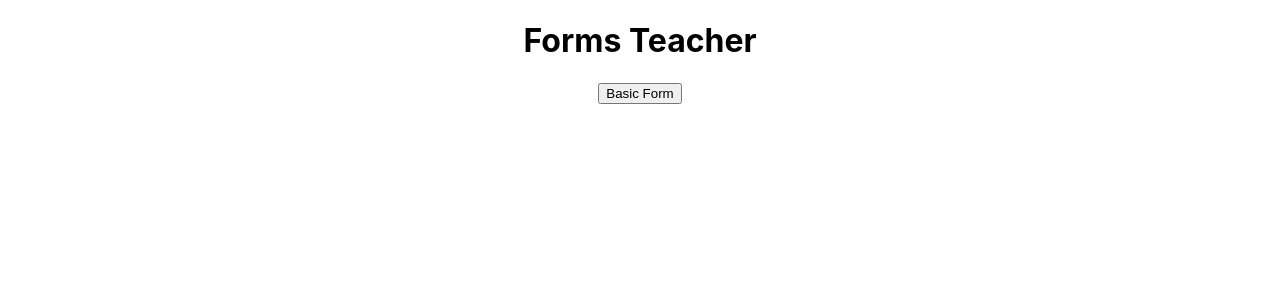
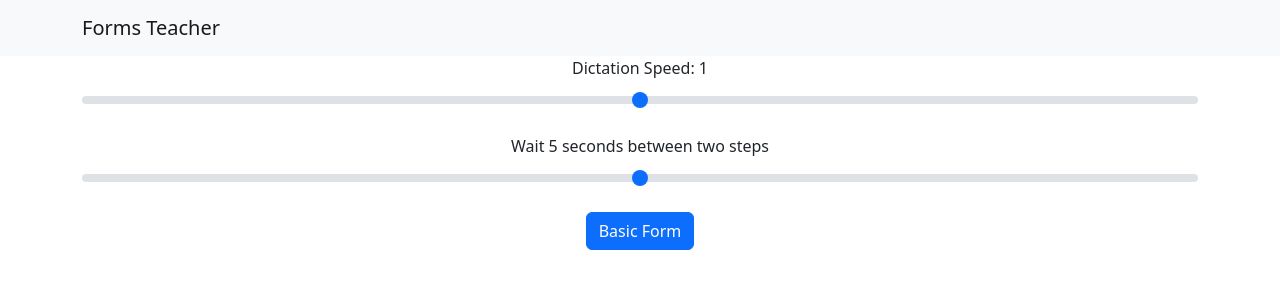
Before and after one commit to mlamina/forms-teacher, a React (Create React App) app: page / in a window 1280 px wide. Shown: the top 300 px of the page. Built offline with nearby package versions, Linux system fonts and the light colour scheme.

Commit message:
Add basic UI controls

```diff
--- a/package.json
+++ b/package.json
@@ -7,7 +7,9 @@
     "@testing-library/jest-dom": "^5.16.5",
     "@testing-library/react": "^13.4.0",
     "@testing-library/user-event": "^13.5.0",
+    "bootstrap": "^5.2.3",
     "react": "^18.2.0",
+    "react-bootstrap": "^2.7.0",
     "react-dom": "^18.2.0",
     "react-scripts": "5.0.1",
     "react-slider": "^2.0.4",
--- a/src/App.js
+++ b/src/App.js
@@ -1,53 +1,132 @@
 import "./App.css"
-import {useState} from "react"
+import {useEffect, useState} from "react"
+import Button from 'react-bootstrap/Button';
+import Container from 'react-bootstrap/Container';
+import Navbar from 'react-bootstrap/Navbar';
+import {Col, Form, Row} from "react-bootstrap";
+
+
+const MAX_SECONDS_BETWEEN_STEPS = 10;
+const synth = window.speechSynthesis;
+
+const delay = ms => new Promise((res) => {
+    console.log("Waiting " + ms)
+    return setTimeout(res, ms)
+});
+
+class FormPlayer {
+
+    constructor() {
+        this.isPlaying = false
+        this.dictationSpeed = 1
+        this.timeBetweenSteps = 1
+        this.currentStep = 0
+    }
+
+    async play(form) {
+        this.currentStep = 0
+        await this.speak("Basic Form. Ready, begin.")
+        while (this.currentStep < form.length) {
+            await delay(1000 * this.timeBetweenSteps)
+            console.log("Playing step " + this.currentStep)
+            await this.speak(form[this.currentStep])
+            this.currentStep = this.currentStep + 1
+        }
+        console.log("Done!")
+    }
+
+    stop() {
+        console.log("Stopping")
+        this.isPlaying = false
+        this.currentStep = 0
+        synth.cancel()
+    }
+
+    speak = async (text) => {
+        return new Promise((resolve, reject) => {
+            let utterThis = new SpeechSynthesisUtterance();
+            utterThis.text = text
+            utterThis.rate = this.dictationSpeed
+            synth.speak(utterThis);
+            utterThis.onend = resolve;
+        });
+    };
+}
+
+let formPlayer = new FormPlayer()
 
 function App() {
 
-    let playing = false;
+    const [isPlaying, setIsPlaying] = useState(false);
     const [buttonText, setButtonText] = useState("Basic Form");
-    const synth = window.speechSynthesis;
+    const [timeBetweenSteps, setTimeBetweenSteps] = useState(5);
+    const [dictationSpeed, setDictationSpeed] = useState(1);
 
-    const speak = (text) => {
-        const msg = new SpeechSynthesisUtterance()
-        msg.text = text
-        msg.rate = 0.9
-        synth.speak(msg);
-    };
 
+    const changeDictationSpeed = (event) => {
+        setDictationSpeed(event.target.value);
+        formPlayer.dictationSpeed = event.target.value / 100
+    }
+
+    const changeTimeBetweenSteps = (event) => {
+        const newTime = Math.round((event.target.value / 100) * MAX_SECONDS_BETWEEN_STEPS)
+        setTimeBetweenSteps(newTime);
+        formPlayer.timeBetweenSteps = newTime
+    }
 
     const basicForm = ["Shift the balance to the right foot, pivot ninety degrees to the left, assume a front stance and down block.",
     "Step forward to a front stance, single middle punch.",
     "Shift the balance to the left foot, pivot one-hundred eighty degrees to the right, assume a front stance and down block."]
-    const delay = ms => new Promise(res => setTimeout(res, ms));
 
-    const speakForm = async (form) => {
-        speak("Basic Form. Ready, begin.")
-        for (let step in form) {
-            if (!playing) break;
-            speak(form[step])
-            delay(1000)
+
+    useEffect(() => {
+        if (isPlaying) {
+            formPlayer.play(basicForm)
+            setButtonText("STOP")
+        } else {
+            formPlayer.stop()
+            setButtonText("Basic Form")
         }
-    }
-    const handleClick = () => {
-        if (playing) {
-            console.log("Stopping")
-            setButtonText("Basic Form")
-            playing = false
-            synth.cancel()
-        } else {
-            console.log("Starting")
-            setButtonText("STOP")
-            playing = true
-            speakForm(basicForm)
-        }
+    }, [isPlaying]);
+
+    const ClickHandler = () => {
+        setIsPlaying(!isPlaying)
     };
 
   return (
+
       <div className='App'>
-        <h1>Forms Teacher</h1>
-          <div>
-              <button type="button" onClick={handleClick}>{buttonText}</button>
-          </div>
+          <Navbar bg="light" expand="lg">
+              <Container>
+                  <Navbar.Brand href="#home">Forms Teacher</Navbar.Brand>
+                  <Navbar.Toggle aria-controls="basic-navbar-nav" />
+                  <Navbar.Collapse id="basic-navbar-nav">
+
+                  </Navbar.Collapse>
+              </Container>
+          </Navbar>
+          <Container>
+              <Row>
+                    <Col>
+                        <Form>
+                            <Form.Group className="mb-3" controlId="formBasicEmail">
+                                <Form.Label>Dictation Speed: {dictationSpeed}</Form.Label>
+                                <Form.Range onChange={changeDictationSpeed}/>
+                            </Form.Group>
+
+                            <Form.Group className="mb-3" controlId="formBasicEmail">
+                                <Form.Label>Wait {timeBetweenSteps} seconds between two steps</Form.Label>
+                                <Form.Range onChange={changeTimeBetweenSteps} />
+                            </Form.Group>
+                            <Button as="button" variant="primary" onClick={ClickHandler}>
+                                {buttonText}
+                            </Button>
+                        </Form>
+                    </Col>
+              </Row>
+
+
+          </Container>
       </div>
   )
 }
--- a/src/index.js
+++ b/src/index.js
@@ -3,6 +3,7 @@ import ReactDOM from 'react-dom/client';
 import './index.css';
 import App from './App';
 import reportWebVitals from './reportWebVitals';
+import 'bootstrap/dist/css/bootstrap.min.css';
 
 const root = ReactDOM.createRoot(document.getElementById('root'));
 root.render(
```
Also changed, not shown: 1 other file (tests, documents, lock files or other folders).
